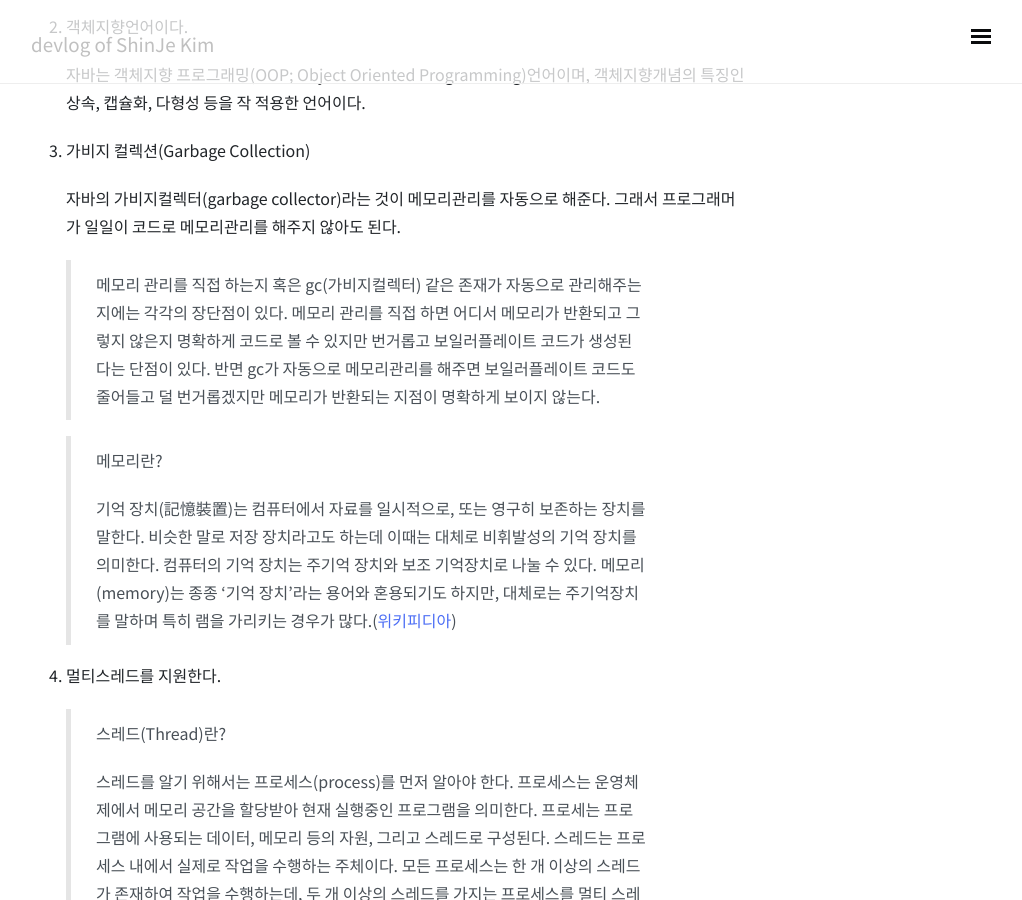
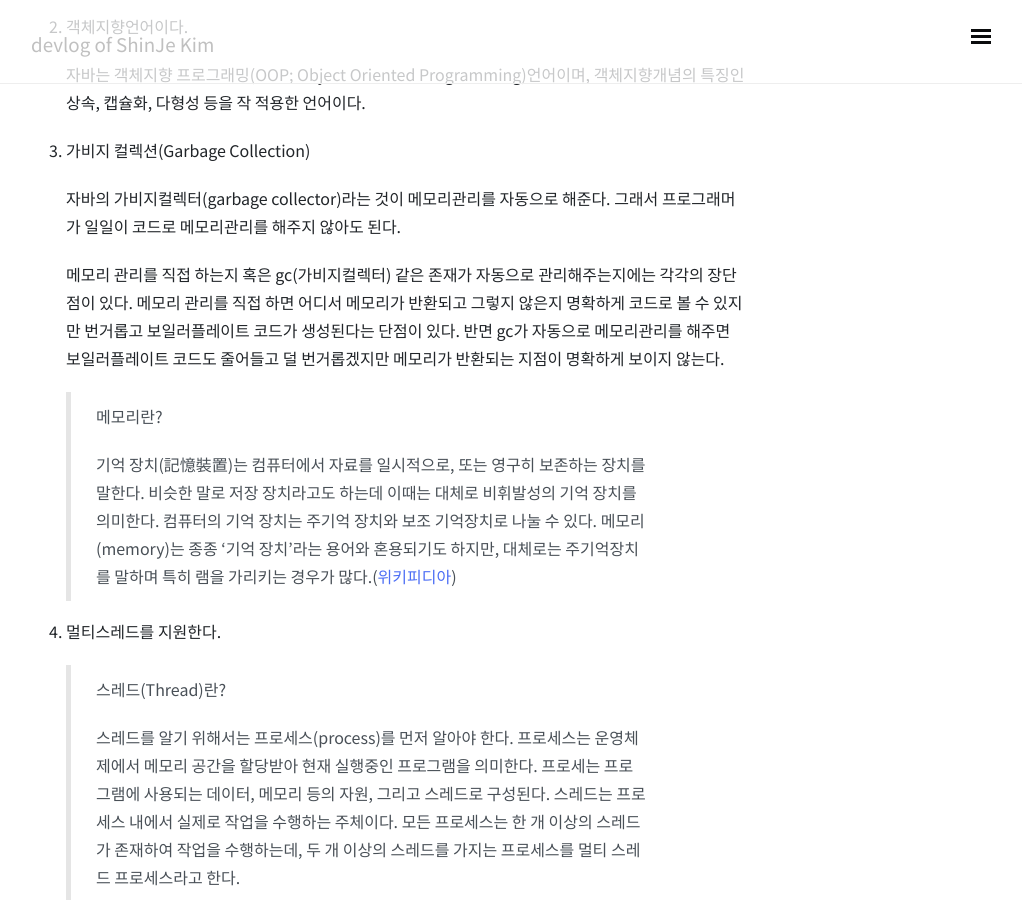
Before and after one commit to ShinJeKim/ShinJeKim.github.io, a Jekyll site: the page built from _posts/Java/2020-01-02-[Java] 2WeeksJava-Day1.md, in a window 1280 px wide and 900 px high, scrolled down 533 px. Shown: the whole window, without its empty margins (254-1276 px from the left). Built offline with Jekyll 4.4.1, drawn with Linux system fonts in a browser that asks for light colours; nearby versions of some CDN libraries; comment, search, counter and statistics services are not loaded.

Commit message:
인용문 표시 삭제

```diff
--- a/_posts/Java/2020-01-02-[Java] 2WeeksJava-Day1.md
+++ b/_posts/Java/2020-01-02-[Java] 2WeeksJava-Day1.md
@@ -25,7 +25,7 @@ comments: true
 
    자바의 가비지컬렉터(garbage collector)라는 것이 메모리관리를 자동으로 해준다. 그래서 프로그래머가 일일이 코드로 메모리관리를 해주지 않아도 된다.
 
-   > 메모리 관리를 직접 하는지 혹은 gc(가비지컬렉터) 같은 존재가 자동으로 관리해주는지에는 각각의 장단점이 있다. 메모리 관리를 직접 하면 어디서 메모리가 반환되고 그렇지 않은지 명확하게 코드로 볼 수 있지만 번거롭고 보일러플레이트 코드가 생성된다는 단점이 있다. 반면 gc가 자동으로 메모리관리를 해주면 보일러플레이트 코드도 줄어들고 덜 번거롭겠지만 메모리가 반환되는 지점이 명확하게 보이지 않는다.
+   메모리 관리를 직접 하는지 혹은 gc(가비지컬렉터) 같은 존재가 자동으로 관리해주는지에는 각각의 장단점이 있다. 메모리 관리를 직접 하면 어디서 메모리가 반환되고 그렇지 않은지 명확하게 코드로 볼 수 있지만 번거롭고 보일러플레이트 코드가 생성된다는 단점이 있다. 반면 gc가 자동으로 메모리관리를 해주면 보일러플레이트 코드도 줄어들고 덜 번거롭겠지만 메모리가 반환되는 지점이 명확하게 보이지 않는다.
 
    > 메모리란?
    >
```
